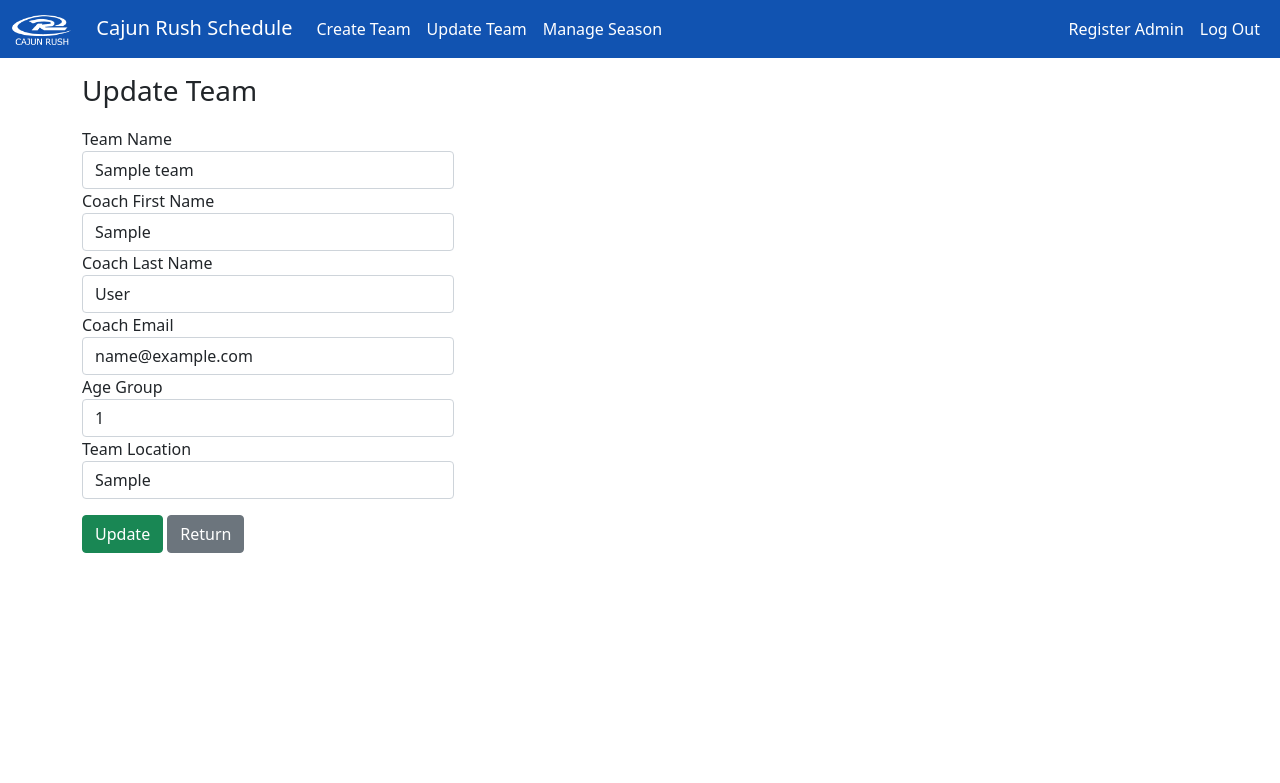
After one commit to Wyatt99/490project, a PHP site: page /edit-team.php?id=1 in a window 1280 px wide. The commit adds this page. Shown: the top 783 px of the page. Run offline with PHP 8.4, Linux system fonts and the light colour scheme; the visitor is signed in with stand-in values (Sample User, id 1); tables that the repository leaves empty hold one stand-in row (values such as "Sample post").

Commit message:
Added Update/Edit/Delete .php pages and applied changes to the navigation file

```diff
--- a/admin-nav.php
+++ b/admin-nav.php
@@ -5,7 +5,7 @@
             <a href="#" class="navbar-brand">
                 <span>
                     <img src="images\Cajun Rush Logo-white.png" width="auto" height="30px">
-                </span>Cajun Rush Schedule</span>
+                </span>Cajun Rush Schedule
             </a>
 
             <!--navbar toggle icon-->
@@ -16,10 +16,9 @@
             <!--Collapsable Menu-->
             <div class="collapse navbar-collapse" id="navbarCollapse">
                 <div class="navbar-nav">
-                    <a href="#" class="nav-item nav-link">Manage Teams</a>
-                    <a href="#" class="nav-item nav-link">Schedule Practices</a>
-                    <a href="#" class="nav-item nav-link">View Schedule</a>
-                    <a href="create-teams.php" class="nav-item nav-link">Create Team</a>
+                      <a href="create-teams.php" class="nav-item nav-link">Create Team</a>
+                      <a href="update-team.php" class="nav-item nav-link">Update Team</a>
+                      <a href="season-manager.php" class="nav-item nav-link">Manage Season</a>
                 </div>
                 <div class="navbar-nav ms-auto">
                     <a href="register.php" class="nav-item nav-link">Register Admin</a>
--- /dev/null
+++ b/edit-team.php
@@ -0,0 +1,134 @@
+<?php
+#Database
+include 'db.php';
+include 'admin-nav.php';
+ensure_logged_in();
+
+$id=$_GET["id"];
+
+$teamName ="";
+$coachFirstName ="";
+$coachLastName="";
+$coachEmail="";
+$ageGroup="";
+$teamLocation="";
+
+
+$res=mysqli_query($db, "select * from Team where teamId=$id");
+while($row=mysqli_fetch_array($res)){
+
+    $teamName=$row["teamName"];
+    $coachFirstName=$row["coachFirstName"];
+    $coachLastName=$row["coachLastName"];
+    $coachEmail=$row["coachEmail"];
+    $ageGroup=$row["ageGroup"];
+    $teamLocation=$row["teamLocation"];
+
+}
+?>
+
+<?php
+if (isset($_POST["Update"])){
+    mysqli_query($db, "update Team set teamName ='$_POST[teamName]', coachFirstName ='$_POST[coachFirstName]', coachLastName ='$_POST[coachLastName]', coachEmail ='$_POST[coachEmail]', ageGroup ='$_POST[ageGroup]', teamLocation ='$_POST[teamLocation]' where teamId=$id");
+    ?>
+    <script type="text/javascript">
+    window.location="update-team.php?updateteamsuccess";
+    </script>
+    <?php
+
+}
+    ?>
+
+<?php
+if (isset($_POST["Return"])){
+    ?>
+    <script type="text/javascript">
+    window.location="update-team.php";
+    </script>
+    <?php
+}
+    ?>
+
+<?php
+if (isset($_POST["Refresh"])){
+    ?>
+    <script type="text/javascript">
+    window.location="update-team.php?id"+$id;
+    </script>
+    <?php
+}
+    ?>
+
+
+
+
+<!DOCTYPE html>
+<html lang="en-us">
+<head>
+	<meta charset="UTF-8">
+	<meta name="viewport" content="width=device-width, initial-scale=1">
+	<title>Edit Team</title>
+
+	<!--Open Sans Font-->
+    <link rel="stylesheet" type="text/css" href="//fonts.googleapis.com/css?family=Open+Sans" />
+
+	<!-- Bootstrap CSS -->
+	<link href="https://cdn.jsdelivr.net/npm/bootstrap@5.0.2/dist/css/bootstrap.min.css"
+	rel="stylesheet" integrity="sha384-EVSTQN3/azprG1Anm3QDgpJLIm9Nao0Yz1ztcQTwFspd3yD65VohhpuuCOmLASjC" crossorigin="anonymous">
+
+ 	<!--<link rel="stylesheet" type="text/css" href="css\bootstrap.css"> if wanted offline-->
+
+	<!-- custom CSS Stylesheet -->
+    <link rel="stylesheet" type="text/css" href="styles.css";>
+</head>
+
+<!-- Create form -->
+<body>
+
+<div class="container mt-3">
+<h3>Update Team</h3>
+<div class="col-lg-4">
+
+  <form action="" name = "form1" method = "post">
+
+    <div class="form-group">
+      <label for="teamName">Team Name</label>
+      <input type="text" class="form-control" id="teamName" placeholder="Enter team name" name="teamName" value="<?=$teamName?>">
+    </div>
+
+    <div class="form-group">
+      <label for="coachFirstName">Coach First Name</label>
+      <input type="text" class="form-control" id="coachFirstName" placeholder="Enter first name" name="coachFirstName" value="<?=$coachFirstName?>">
+    </div>
+
+    <div class="form-group">
+      <label for="coachLastName">Coach Last Name</label>
+      <input type="text" class="form-control" id="coachLastName" placeholder="Enter last name" name="coachLastName" value="<?=$coachLastName?>">
+    </div>
+
+    <div class="form-group">
+      <label for="coachEmail">Coach Email</label>
+      <input type="email" class="form-control" id="coachEmail" placeholder="Enter email" name="coachEmail" value="<?=$coachEmail?>">
+    </div>
+
+    <div class="form-group">
+      <label for="ageGroup">Age Group</label>
+      <input type="text" class="form-control" id="ageGroup" placeholder="Enter age group" name="ageGroup" value="<?=$ageGroup?>">
+    </div>
+
+    <div class="form-group">
+      <label for="teamLocation">Team Location</label>
+      <input type="text" class="form-control" id="teamLocation" placeholder="Enter Location" name="teamLocation" value="<?=$teamLocation?>">
+    </div>
+
+    <div class="mt-3">
+    <button type="submit" name="Update" class="btn btn-success">Update</button>
+    <button type="submit" name="Return" class="btn btn-secondary">Return</button>
+    </div>
+  </form>
+</div>
+</div>
+<script src="https://cdn.jsdelivr.net/npm/bootstrap@5.0.2/dist/js/bootstrap.bundle.min.js" integrity="sha384-MrcW6ZMFYlzcLA8Nl+NtUVF0sA7MsXsP1UyJoMp4YLEuNSfAP+JcXn/tWtIaxVXM" crossorigin="anonymous"></script>
+</body>
+
+</html>
```
Also changed, not shown: delete-team.php (added, +14 -0 lines), update-team.php (added, +100 -0 lines).
